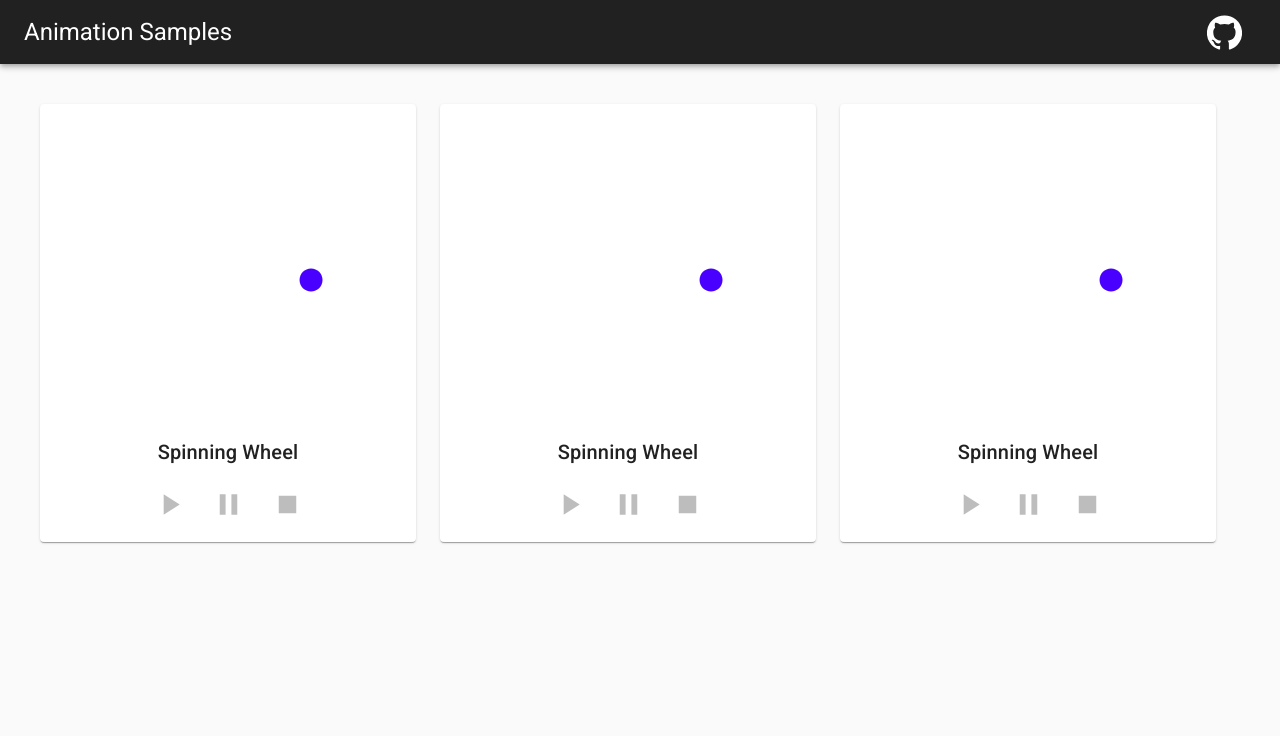
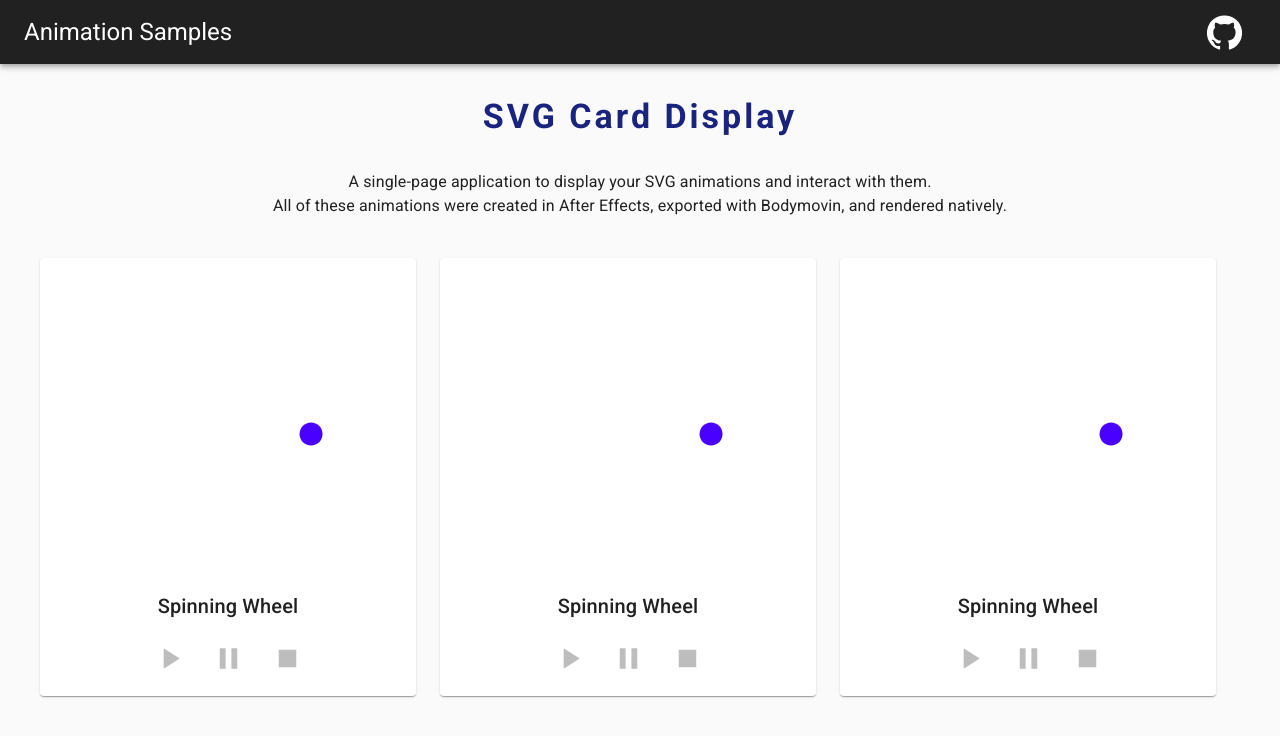
Before and after one commit to GabrielDonas/animation-samples, a React (Create React App) app: page / in a window 1280 px wide. Shown: the top 736 px of the page. Built offline with nearby package versions, Linux system fonts and the light colour scheme.

Commit message:
Implemented title and subtitle

```diff
--- a/src/App.js
+++ b/src/App.js
@@ -1,5 +1,6 @@
 import React from "react";
 import Header from "./components/Header";
+import Title from "./components/Title";
 import Gallery from "./components/Gallery";
 import { createMuiTheme, ThemeProvider } from "@material-ui/core/styles";
 
@@ -12,6 +13,7 @@ function App() {
     <>
       <ThemeProvider theme={theme}>
         <Header />
+        <Title />
         <Gallery />
       </ThemeProvider>
     </>
--- a/src/components/Header.js
+++ b/src/components/Header.js
@@ -24,7 +24,7 @@ export default function Header() {
         </Typography>
         <Button
           className={classes.button}
-          href="https://github.com/GabrielDonas"
+          href="https://github.com/GabrielDonas/animation-samples"
         >
           <GitHubIcon fontSize="large" />
         </Button>
--- /dev/null
+++ b/src/components/Title.js
@@ -0,0 +1,38 @@
+import React from "react";
+import { makeStyles } from "@material-ui/core/styles";
+import { Container, Typography, Box } from "@material-ui/core";
+
+//Defining classes with MUI
+const useStyles = makeStyles((theme) => ({
+  root: {
+    display: "flex",
+    flexDirection: "column",
+    alignItems: "center",
+    textAlign: "center",
+    marginTop: "1rem",
+  },
+  subTitle: {
+    maxWidth: 900,
+    marginTop: "1rem",
+  },
+}));
+
+export default function Title() {
+  const classes = useStyles();
+
+  return (
+    <Container className={classes.root}>
+      <Typography variant="h4" color="secondary">
+        <Box fontWeight="fontWeightBold" m={2} letterSpacing={3}>
+          SVG Card Display
+        </Box>
+      </Typography>
+      <Typography variant="body1" className={classes.subTitle}>
+        A single-page application to display your SVG animations and interact
+        with them. <br />
+        All of these animations were created in After Effects, exported with
+        Bodymovin, and rendered natively.
+      </Typography>
+    </Container>
+  );
+}
```
